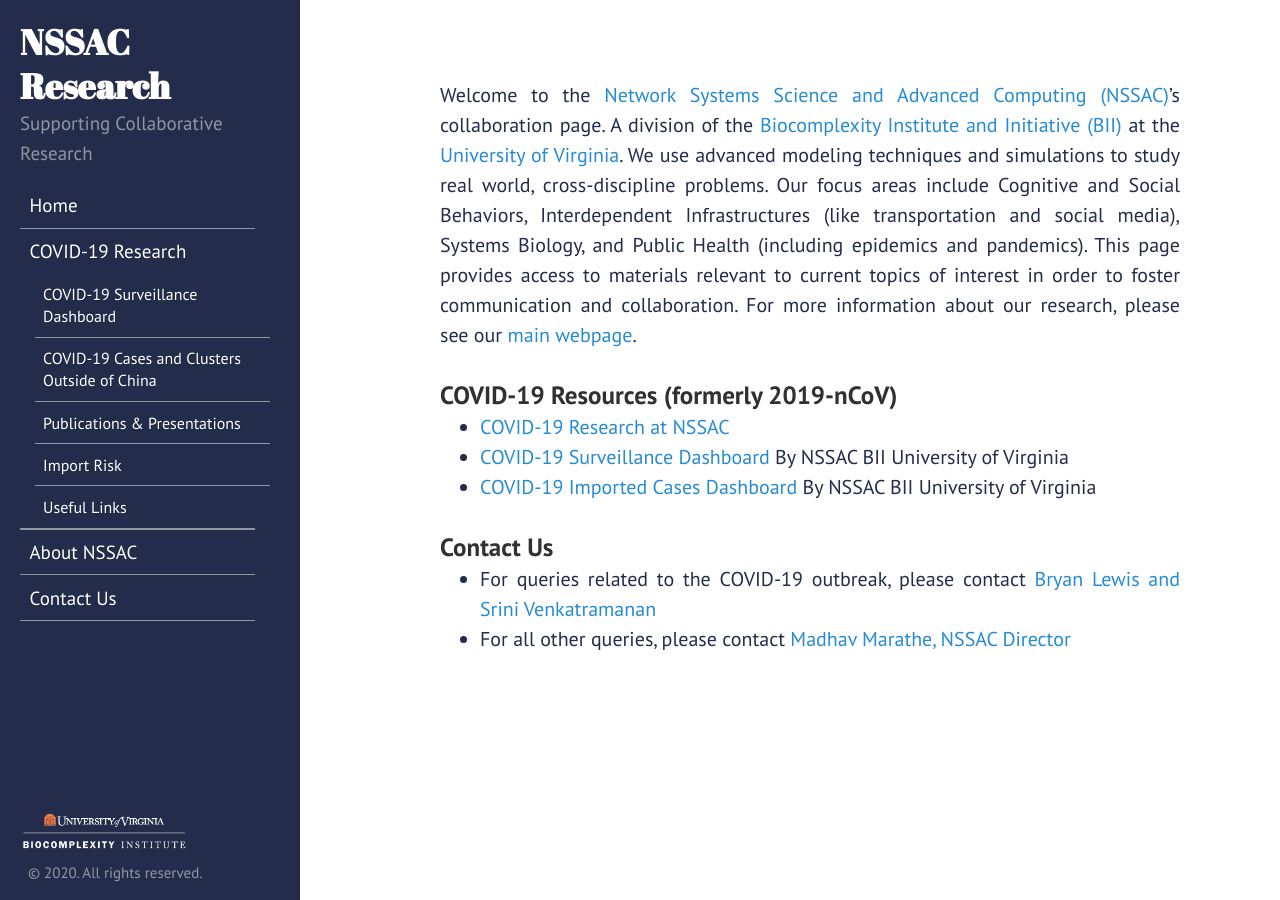
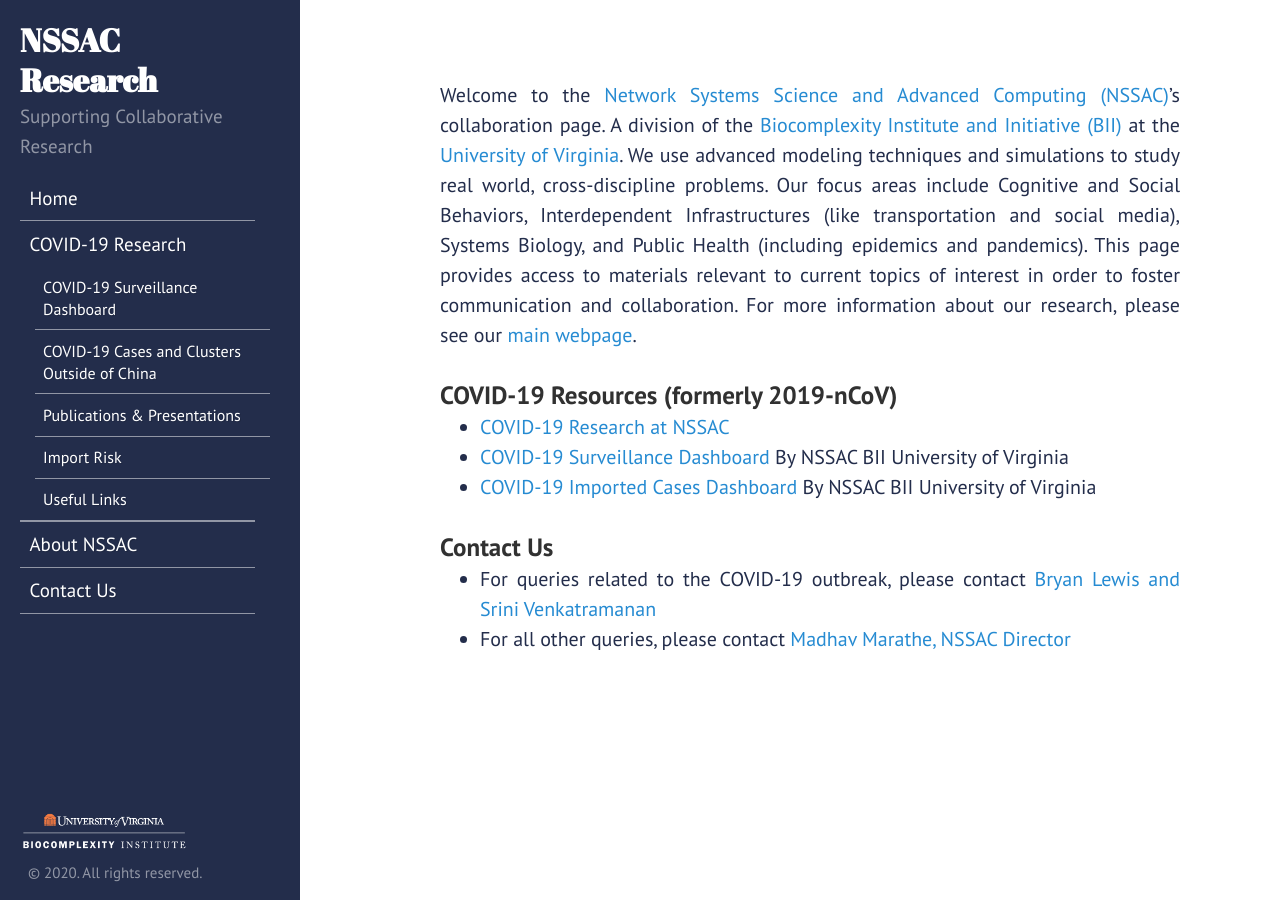
Before and after one commit to mehta-gaurav/mehta-gaurav.github.io, a Jekyll site: the page built from index.md, in a window 1280 px wide. Built offline with Jekyll 4.4.1, drawn with Linux system fonts in a browser that asks for light colours.

Commit message:
Update hyde.css

```diff
--- a/public/css/hyde.css
+++ b/public/css/hyde.css
@@ -85,7 +85,7 @@
   color: #fff;
   margin-top: 0;
   font-family: "Abril Fatface", serif;
-  font-size: 1.75rem;
+  font-size: 1.6rem;
 }
 
 /* Sidebar nav */
```
